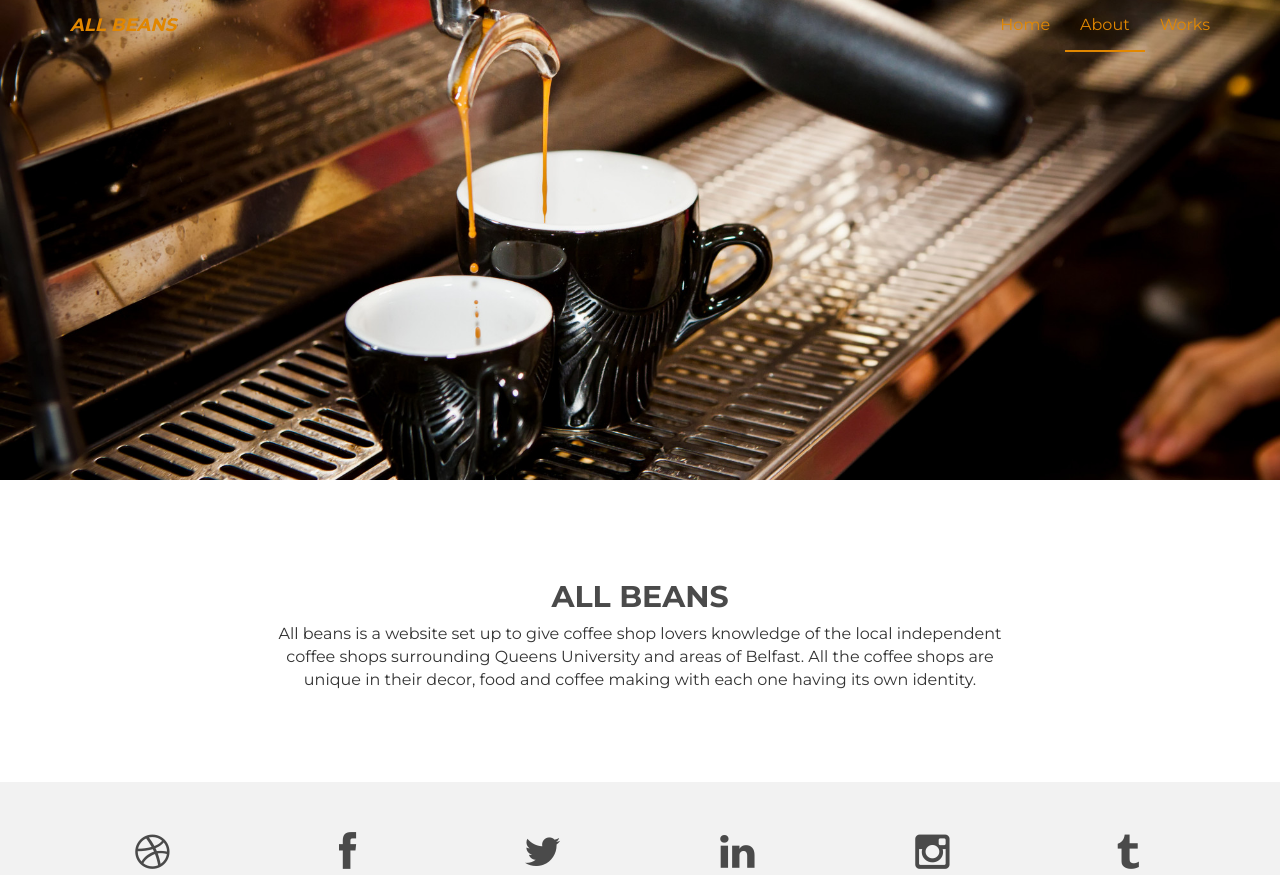
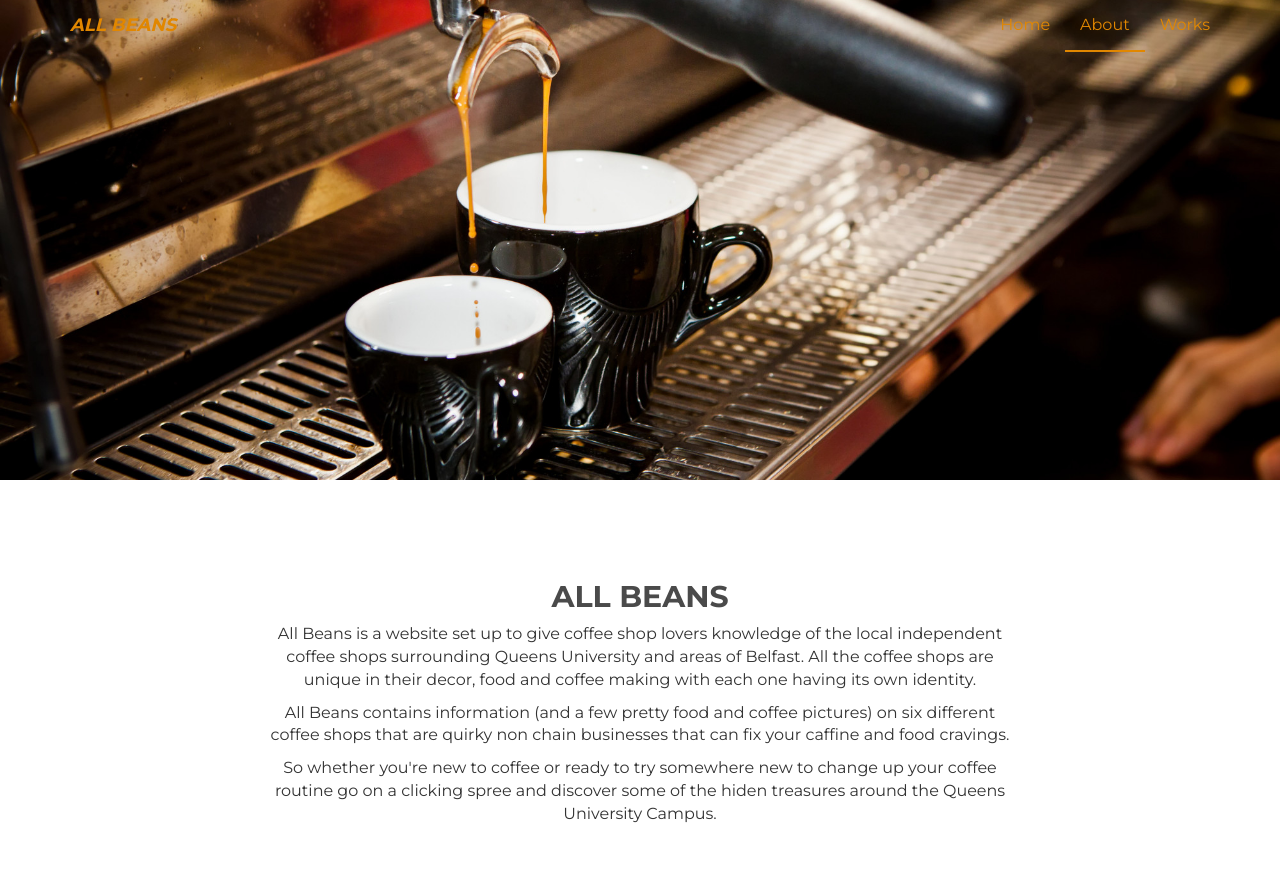
Before and after one commit to chloethompson/chloethompson.github.io, a plain HTML site: page about.html in a window 1280 px wide. Shown: the top 875 px of the page. Drawn offline with nearby package versions, Linux system fonts and the light colour scheme.

Commit message:
More paragraph edits

```diff
--- a/about.html
+++ b/about.html
@@ -65,8 +65,9 @@
 		<div class="row centered mt mb">
 			<div class="col-lg-8 col-lg-offset-2">
 				<h2>ALL BEANS</h2>
-				<p> All beans is a website set up to give coffee shop lovers knowledge of the local independent coffee shops surrounding Queens University and areas of Belfast. All the coffee shops are unique in their decor, food and coffee making with each one having its own identity. </p>
-        <p> </p>
+				<p> All Beans is a website set up to give coffee shop lovers knowledge of the local independent coffee shops surrounding Queens University and areas of Belfast. All the coffee shops are unique in their decor, food and coffee making with each one having its own identity. </p>
+        <p> All Beans contains information (and a few pretty food and coffee pictures) on six different coffee shops that are quirky non chain businesses that can fix your caffine and food cravings. </p>
+        <p> So whether you're new to coffee or ready to try somewhere new to change up your coffee routine go on a clicking spree and discover some of the hiden treasures around the Queens University Campus. </p>
 			</div>
 
 		</div><! --/row -->
```
